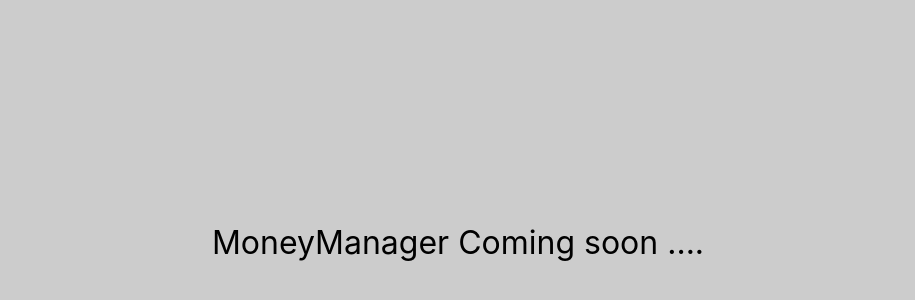
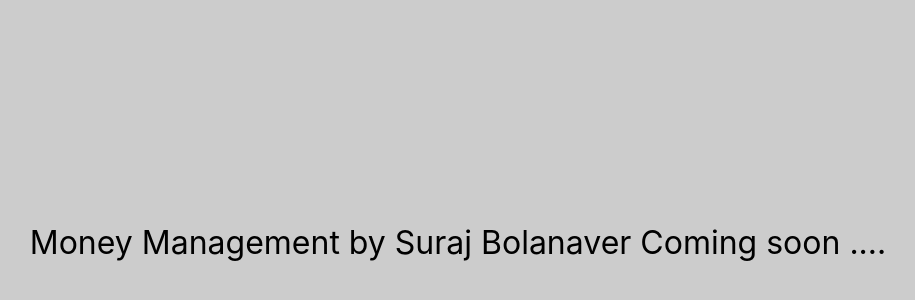
Before and after one commit to surajvb/personal-finance-tool, a React (Create React App) app: page / in a window 1280 px wide. Shown: the part 158-458 px from the top of the page, without its empty margins (182-1097 px from the left). Built offline with nearby package versions, Linux system fonts and the light colour scheme.

Commit message:
next commit

```diff
--- a/src/components/MoneyManager.js
+++ b/src/components/MoneyManager.js
@@ -2,7 +2,7 @@
 
 const MoneyManager = () => {
   return (
-    <div>MoneyManager Coming soon .... </div>
+    <div>Money Management by Suraj Bolanaver Coming soon .... </div>
   )
 }
 
```
